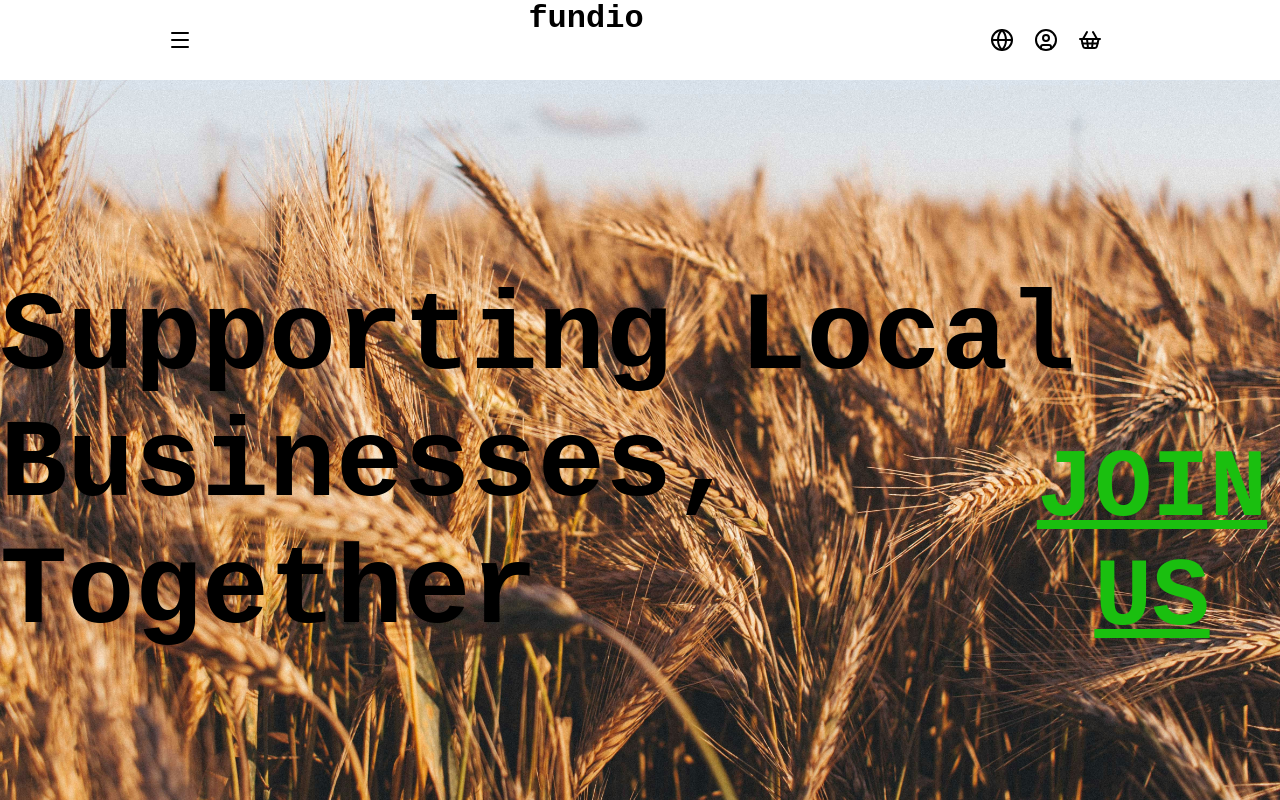
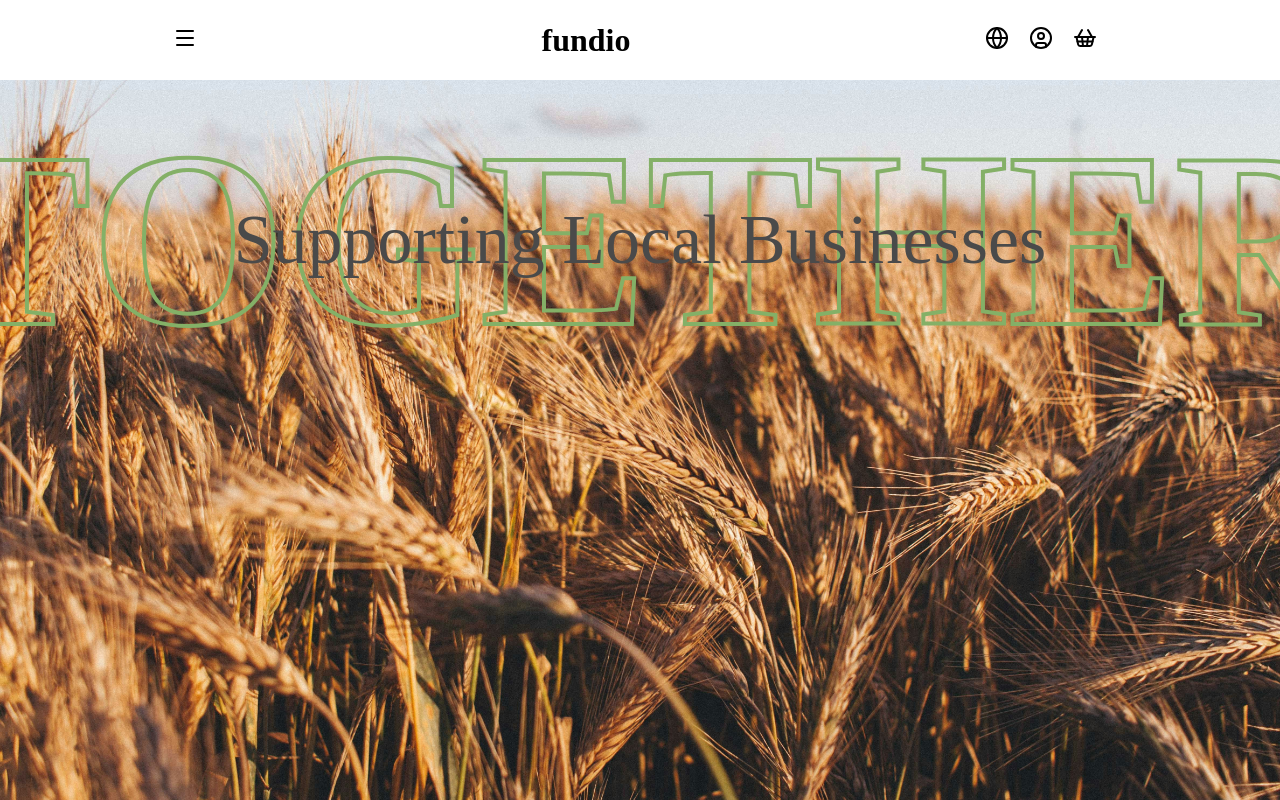
Before and after one commit to kifo99/fundio, a React (Vite) app in the folder client/: page / in a window 1280 px wide. Built offline with nearby package versions, Linux system fonts and the light colour scheme; a web font is replaced by a local one.

Commit message:
style: finish hero section styling on Home page

```diff
--- a/client/src/components/home/Home.jsx
+++ b/client/src/components/home/Home.jsx
@@ -5,19 +5,30 @@ import { Section } from '../section/Section.jsx';
 import './home.scss';
 export function Home() {
   const dispatch = useDispatch();
-
+  const backTextRef = useRef();
   return (
     <article className="section--wrapper">
       <Section
         variant="hero"
         imgUrl="/img/home-images/tomasz-filipek-joOVC9d-jis-unsplash.jpg"
+        backTextRef={backTextRef}
       >
         <div className="section__title">
-          <h1>Supporting Local Businesses, Together</h1>
+          <h1>Supporting Local Businesses</h1>
+          <div className="back__text" ref={backTextRef}>
+            <span>T</span>
+            <span>O</span>
+            <span>G</span>
+            <span>E</span>
+            <span>T</span>
+            <span>H</span>
+            <span>E</span>
+            <span>R</span>
+          </div>
         </div>
-        <div className="section__body">
+        {/* <div className="section__body">
           <button>JOIN US</button>
-        </div>
+        </div> */}
       </Section>
       <Section>
         <h1>Section 1</h1>
@@ -31,41 +42,3 @@ export function Home() {
     </article>
   );
 }
-{
-  /* <section
-        className="home-scroll-section"
-        style={{
-          backgroundImage:
-            "url('/img/home-images/tomasz-filipek-joOVC9d-jis-unsplash.jpg')",
-        }}
-      >
-        <h1>Section Number 1</h1>
-      </section>
-      <section
-        className="home-scroll-section"
-        style={{
-          backgroundImage:
-            "url('/img/home-images/dan-meyers-IQVFVH0ajag-unsplash.jpg')",
-        }}
-      >
-        <h1>Section Number 2</h1>
-      </section>
-      <section
-        className="home-scroll-section"
-        style={{
-          backgroundImage:
-            "url('/img/home-images/jacopo-maiarelli--gOUx23DNks-unsplash.jpg')",
-        }}
-      >
-        <h1>Section Number 3</h1>
-      </section>
-      <section
-        className="home-scroll-section"
-        style={{
-          backgroundImage:
-            "url('/img/home-images/maximilian-muller-cFYt748c9xY-unsplash.jpg')",
-        }}
-      >
-        <h1>Section Number 4</h1>
-      </section> */
-}
--- a/client/src/components/section/Section.jsx
+++ b/client/src/components/section/Section.jsx
@@ -1,6 +1,25 @@
+import { useEffect } from 'react';
 import './section.scss';
 
-export function Section({ variant = 'default', imgUrl = '', children }) {
+export function Section({
+  variant = 'default',
+  imgUrl = '',
+  backTextRef,
+  children,
+}) {
+  useEffect(() => {
+    if (!backTextRef?.current) {
+      console.log('Reference does not exist');
+      return;
+    }
+
+    const spans = backTextRef.current.querySelectorAll('span');
+
+    spans.forEach((element) => {
+      element.classList.add('active');
+    });
+  }, [backTextRef]);
+
   return (
     <section
       className={`section section--${variant}`}
--- a/client/src/components/section/section.scss
+++ b/client/src/components/section/section.scss
@@ -1,12 +1,12 @@
 @import url('https://fonts.googleapis.com/css2?family=DM+Serif+Text:ital@0;1&family=Newsreader:ital,opsz,wght@0,6..72,200..800;1,6..72,200..800&display=swap');
-$main-font: 'Charis SIL', serif;
-$accent: #1abf0f;
+$primary-font: 'Charis SIL', serif;
+$primary-color: #4a4a4a;
 
 .section {
-  font-family: $main-font;
+  width: 100%;
+  height: 100vh;
+  font-family: $primary-font;
   scroll-snap-stop: always;
-  max-height: 100%;
-  max-width: 100%;
   scroll-snap-align: start;
   background-size: cover;
   background-position: center;
@@ -14,38 +14,69 @@ $accent: #1abf0f;
 }
 
 .section--hero {
-  display: flex;
-  flex-direction: column;
+  padding-top: 200px;
 
   .section__title {
-    margin: 35px 0;
+    margin: auto;
+    width: fit-content;
+    text-align: center;
+    color: $primary-color;
+    position: relative;
     h1 {
-      width: 100%;
-      height: 10vh;
-      box-sizing: border-box;
-      padding-top: 15rem;
-      font-size: 7rem;
+      font-size: 70px;
+      font-weight: 500;
+      position: relative;
+      z-index: 10;
     }
-  }
-
-  .section__body {
-    display: flex;
-    justify-content: flex-end;
-    width: 100%;
-    margin: 35px 0;
-    button {
-      width: 20vw;
-      height: 3vh;
-      text-decoration: underline;
-      background-color: transparent;
-      border: none;
-      font-weight: bold;
-      font-size: 6rem;
-      color: $accent;
-    }
-    button:hover {
-      font-size: 6.2rem;
-      color: #175c12;
+    .back__text {
+      width: max-content;
+      position: absolute;
+      top: 50%;
+      left: 50%;
+      transform: translate(-50%, -50%);
+      span {
+        display: inline-block;
+        font-size: 250px;
+        font-weight: 700;
+        opacity: 0;
+        -webkit-text-stroke: 4px rgb(132, 176, 103);
+        -webkit-text-fill-color: transparent;
+        transform: translateY(100px);
+        transition:
+          transform 1s,
+          opacity 0.5s ease-in-out;
+      }
+      span:hover {
+        -webkit-text-stroke: 4px rgb(234, 162, 33);
+      }
+      span.active {
+        transform: translateY(0px);
+        opacity: 1;
+      }
+      span:nth-child(1) {
+        transition-delay: 0.1s;
+      }
+      span:nth-child(2) {
+        transition-delay: 0.2s;
+      }
+      span:nth-child(3) {
+        transition-delay: 0.3s;
+      }
+      span:nth-child(4) {
+        transition-delay: 0.4s;
+      }
+      span:nth-child(5) {
+        transition-delay: 0.5s;
+      }
+      span:nth-child(6) {
+        transition-delay: 0.6s;
+      }
+      span:nth-child(7) {
+        transition-delay: 0.7s;
+      }
+      span:nth-child(8) {
+        transition-delay: 0.8s;
+      }
     }
   }
 }
--- a/client/src/style.scss
+++ b/client/src/style.scss
@@ -1,8 +1,6 @@
 *,
 body {
-  height: 100%;
   margin: 0;
   padding: 0;
   box-sizing: border-box;
-  font-family: 'Courier New', monospace;
 }
```
